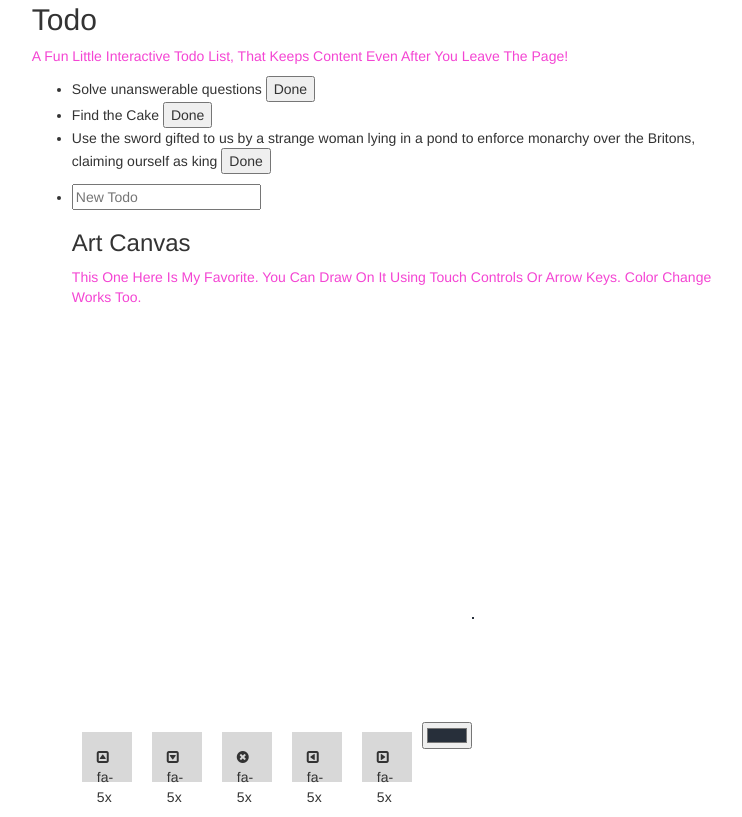
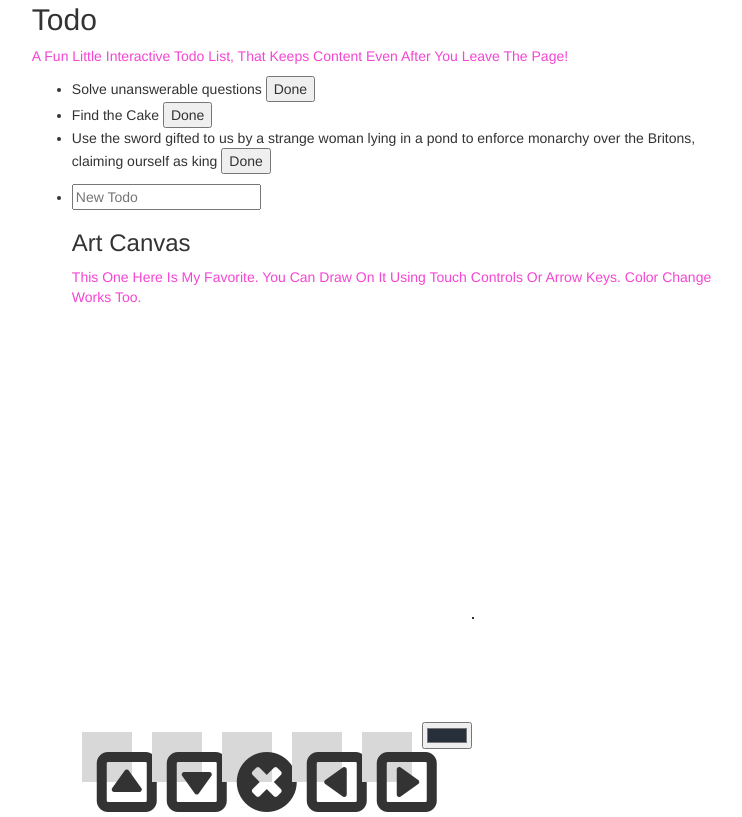
Before and after one commit to potato-craft/potato-craft.github.io, a plain HTML site: page index.html in a window 1280 px wide. Shown: the part 745-1562 px from the top of the page, without its empty margins (261-1003 px from the left). Drawn offline with nearby package versions, Linux system fonts and the light colour scheme.

Commit message:
NOW WE BIGGER WITH FIRE

```diff
--- a/index.html
+++ b/index.html
@@ -99,15 +99,15 @@
    <div class="controls">
 
 
-    <div class="arrow" id="arrow-up" onmousedown="upStart()" onmouseup="upEnd()" onclick="void(0)" ontouchstart="upStart()" ontouchend="upEnd()" ><i class="fa fa-caret-square-o-up"></i>fa-5x</div>
+    <div class="arrow" id="arrow-up" onmousedown="upStart()" onmouseup="upEnd()" onclick="void(0)" ontouchstart="upStart()" ontouchend="upEnd()" ><i class="fa fa-caret-square-o-up fa-5x"></i></div>
 
-    <div class="arrow" id="arrow-down" onmousedown="downStart()" onmouseup="downEnd()" onclick="void(0)" ontouchstart="downStart()" ontouchend="downEnd()" ><i class="fa fa-caret-square-o-down"></i>fa-5x</div>
+    <div class="arrow" id="arrow-down" onmousedown="downStart()" onmouseup="downEnd()" onclick="void(0)" ontouchstart="downStart()" ontouchend="downEnd()" ><i class="fa fa-caret-square-o-down fa-5x"></i></div>
 
-    <div class="arrow" id="clear" onmousedown="canvasclear()" onmouseup="unclear()" onclick="void(0)" ontouchstart="canvasclear()" ontouchend="unclear()"><i class="fa fa-times-circle"></i>fa-5x</div>
+    <div class="arrow" id="clear" onmousedown="canvasclear()" onmouseup="unclear()" onclick="void(0)" ontouchstart="canvasclear()" ontouchend="unclear()"><i class="fa fa-times-circle fa-5x"></i></div>
 
-    <div class="arrow" id="arrow-left" onmousedown="leftStart()" onmouseup="leftEnd()" onclick="void(0)" ontouchstart="leftStart()" ontouchend="leftEnd()"><i class="fa fa-caret-square-o-left"></i>fa-5x</div>
+    <div class="arrow" id="arrow-left" onmousedown="leftStart()" onmouseup="leftEnd()" onclick="void(0)" ontouchstart="leftStart()" ontouchend="leftEnd()"><i class="fa fa-caret-square-o-left fa-5x"></i></div>
 
-    <div class="arrow" id="arrow-right" onmousedown="rightStart()" onmouseup="rightEnd()" onclick="void(0)" ontouchstart="rightStart()" ontouchend="rightEnd()"><i class="fa fa-caret-square-o-right"></i>fa-5x</div>
+    <div class="arrow" id="arrow-right" onmousedown="rightStart()" onmouseup="rightEnd()" onclick="void(0)" ontouchstart="rightStart()" ontouchend="rightEnd()"><i class="fa fa-caret-square-o-right fa-5x"></i></div>
 
 
   </div>
```
